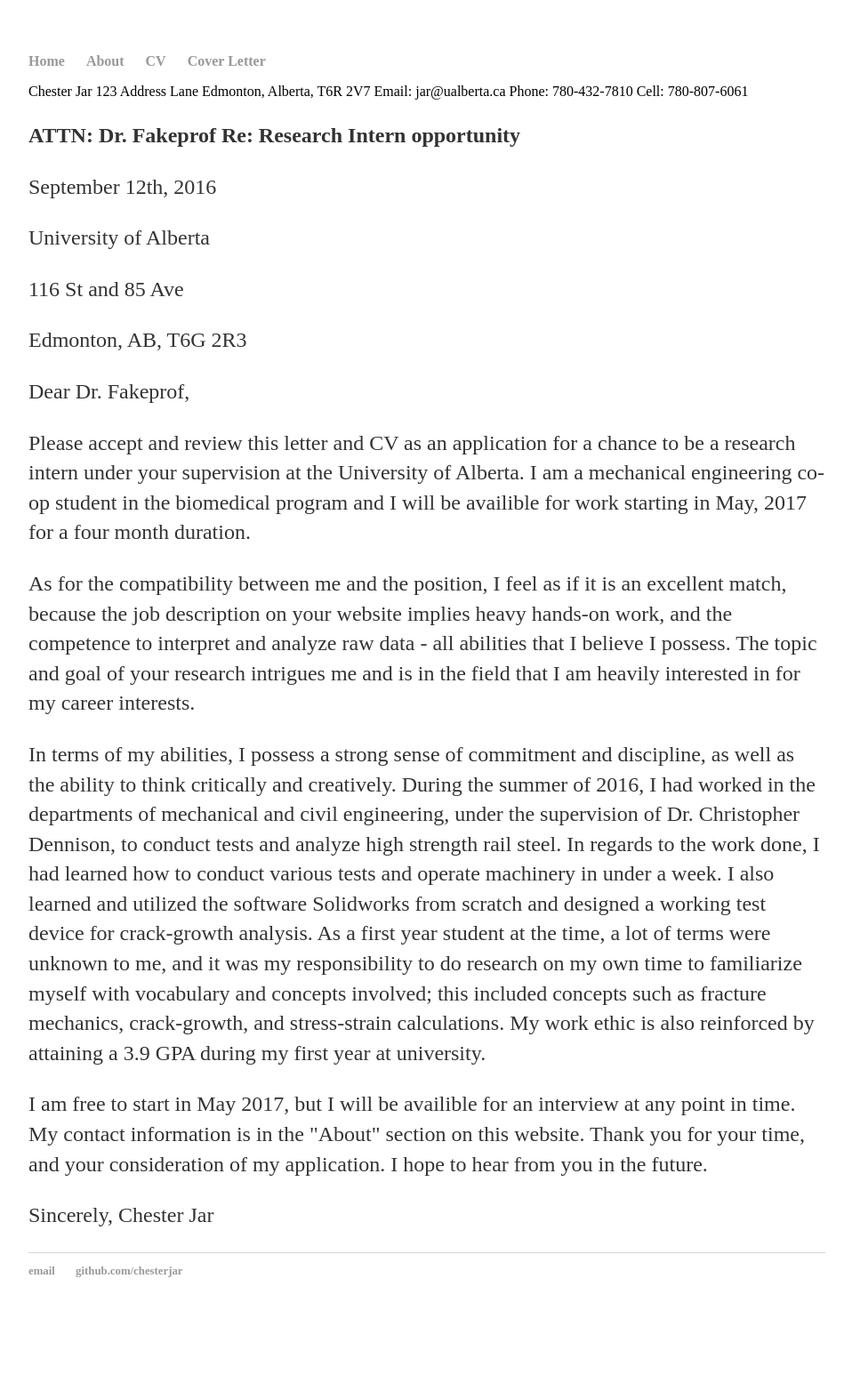
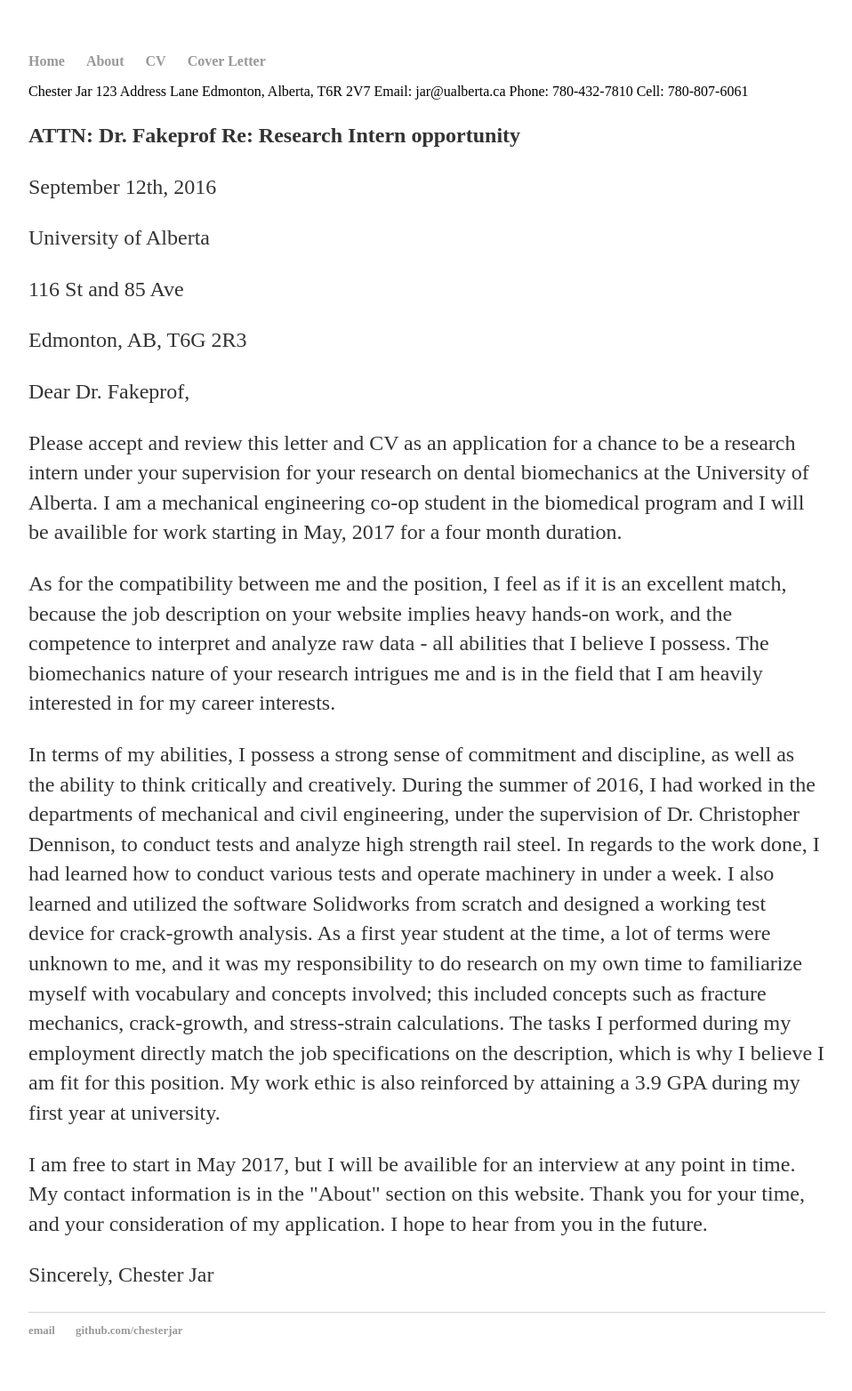
Before and after one commit to chesterjar/chesterjar, a Jekyll site: the page built from cover-letter/index.html, in a window 1280 px wide. Shown: the whole page at 89% size, without its empty margins (160-1118 px from the left). Built offline with Jekyll 4.4.1, drawn with Linux system fonts in a browser that asks for light colours; before the commit the page ends 1497 px from its top, so only the background shows below that.

Commit message:
Update index.html

```diff
--- a/cover-letter/index.html
+++ b/cover-letter/index.html
@@ -24,14 +24,14 @@
 
 <p>Dear Dr. Fakeprof,</p>
 
-  <p>Please accept and review this letter and CV as an application for a chance to be a research intern under your supervision at the
+  <p>Please accept and review this letter and CV as an application for a chance to be a research intern under your supervision for your research on dental biomechanics at the
 University of Alberta. I am a mechanical engineering co-op student in the biomedical program and I will be availible for work starting in May, 2017 for a four month duration.</p>
 
   <p>As for the compatibility between me and the position, I feel as if it is an excellent match, because the job description on your
-website implies heavy hands-on work, and the competence to interpret and analyze raw data - all abilities that I believe I possess. The topic and goal of your research intrigues me and is in the field that I am heavily interested in for my career interests.</p>
+website implies heavy hands-on work, and the competence to interpret and analyze raw data - all abilities that I believe I possess. The biomechanics nature of your research intrigues me and is in the field that I am heavily interested in for my career interests.</p>
 
   <p>In terms of my abilities, I possess a strong sense of commitment and discipline, as well as the ability to think critically and
-creatively. During the summer of 2016, I had worked in the departments of mechanical and civil engineering, under the supervision of Dr. Christopher Dennison, to conduct tests and analyze high strength rail steel. In regards to the work done, I had learned how to conduct various tests and operate machinery in under a week. I also learned and utilized the software Solidworks from scratch and designed a working test device for crack-growth analysis. As a first year student at the time, a lot of terms were unknown to me, and it was my responsibility to do research on my own time to familiarize myself with vocabulary and concepts involved; this included concepts such as fracture mechanics, crack-growth, and stress-strain calculations. My work ethic is also reinforced by attaining a 3.9 GPA during my first year at university.</p>
+creatively. During the summer of 2016, I had worked in the departments of mechanical and civil engineering, under the supervision of Dr. Christopher Dennison, to conduct tests and analyze high strength rail steel. In regards to the work done, I had learned how to conduct various tests and operate machinery in under a week. I also learned and utilized the software Solidworks from scratch and designed a working test device for crack-growth analysis. As a first year student at the time, a lot of terms were unknown to me, and it was my responsibility to do research on my own time to familiarize myself with vocabulary and concepts involved; this included concepts such as fracture mechanics, crack-growth, and stress-strain calculations. The tasks I performed during my employment directly match the job specifications on the description, which is why I believe I am fit for this position. My work ethic is also reinforced by attaining a 3.9 GPA during my first year at university.</p>
 
   <p>I am free to start in May 2017, but I will be availible for an interview at any point in time. My contact information is in the
 "About" section on this website. Thank you for your time, and your consideration of my application. I hope to hear from you in the future.</p>
```
